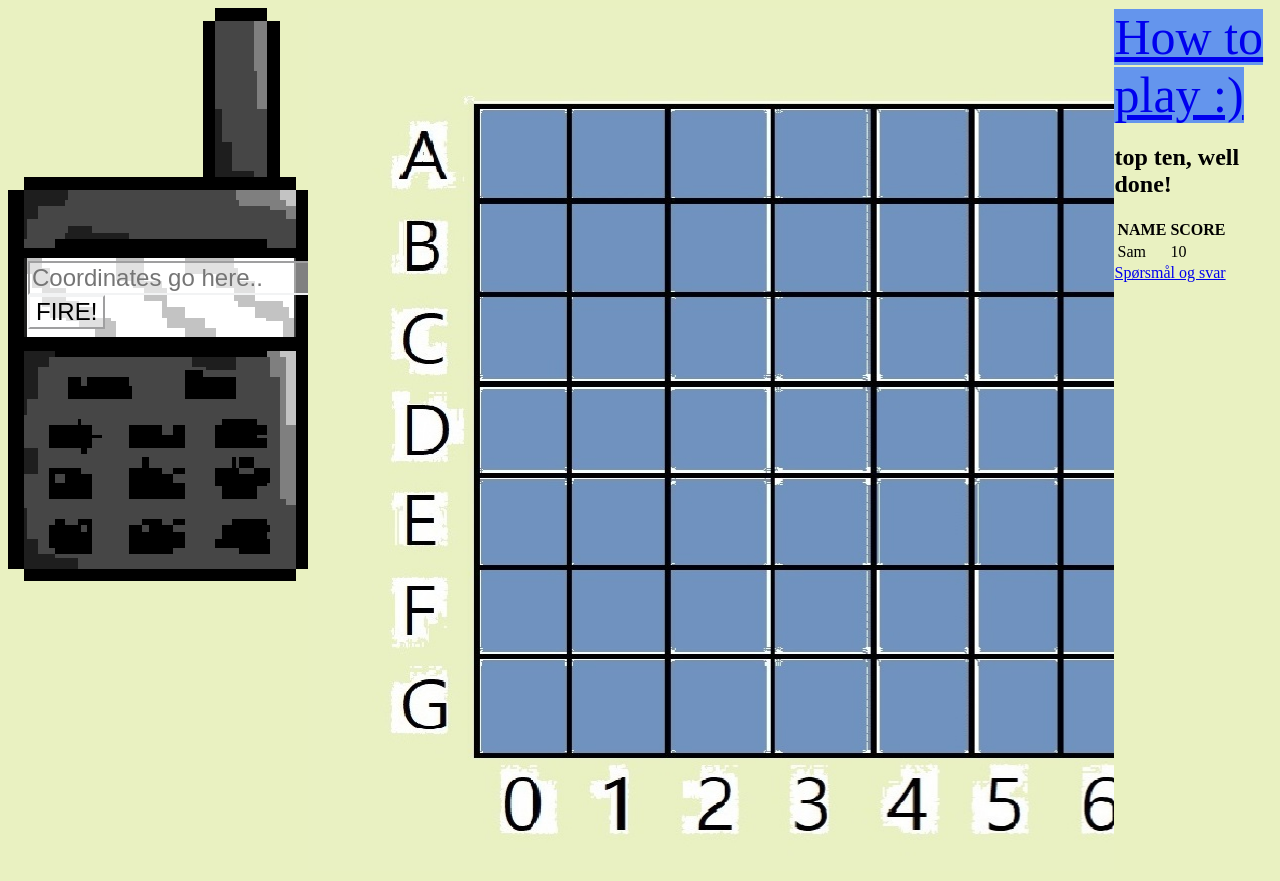
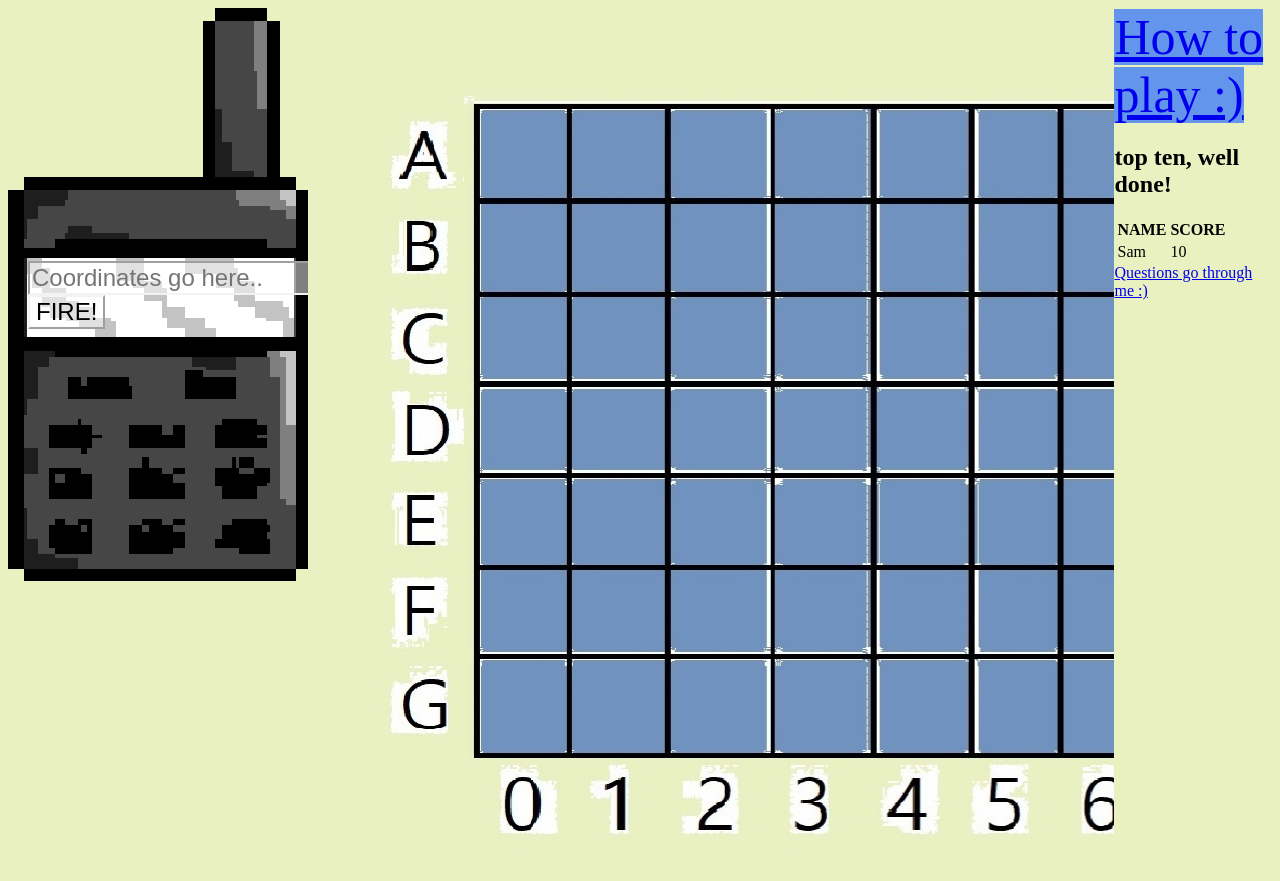
Before and after one commit to jonascantcode/battleship, a PHP site: page / in a window 1280 px wide. Run offline with PHP 8.4, Linux system fonts and the light colour scheme; tables that the repository leaves empty hold one stand-in row (values such as "Sample post").

Commit message:
smol faq changes

```diff
--- a/faq.php
+++ b/faq.php
@@ -12,7 +12,7 @@
     <input type="submit" value="Submit">
 </form>
 
-<h1>Frequently Asked Questions</h1>
+<h1>Previously Asked Questions</h1>
 
 <?php
 include 'dbconn.php';
--- a/index.php
+++ b/index.php
@@ -91,7 +91,7 @@
 			<?php
 			include('highScore.php');
 			?>
-			<a href="faq.php">Spørsmål og svar</a>
+			<a href="faq.php">Questions go through me :)</a>
 		</div>
 	</div>
 	<script src="script.js"></script>
```
